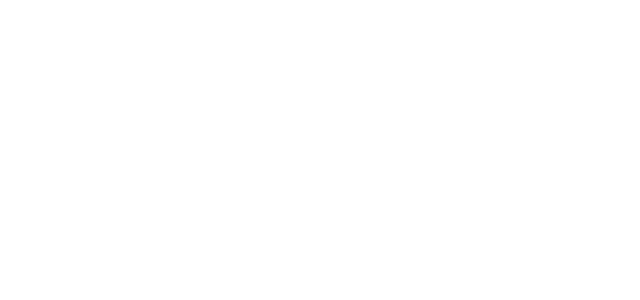
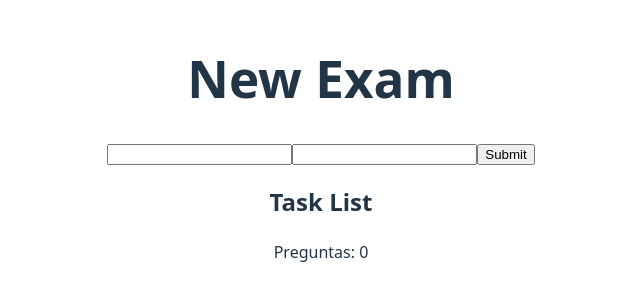
Before and after one commit to kicconsu/SQLExam, a React (Vite) app in the folder front/: page /ProfessorExam in a window 1280 px wide. Before the commit this address had no page. Shown: the part 260-560 px from the top of the page, without its empty margins (319-959 px from the left). Built offline with nearby package versions, Linux system fonts and the light colour scheme.

Commit message:
create an exam
oh god

```diff
--- a/front/src/main.jsx
+++ b/front/src/main.jsx
@@ -5,6 +5,7 @@
 import StudentLogin from './pages/StudentLogin.jsx'
 import ProfessorLogin from './pages/ProfessorLogin.jsx'
 import HomePageprofessor from './pages/HomePageProfessor.jsx'
+import ProfessorExam from './pages/ProfessorExam.jsx'
 import { BrowserRouter, Routes, Route} from 'react-router-dom'
 
 createRoot(document.getElementById('root')).render(
@@ -15,7 +16,7 @@
         <Route path="studentlogin" element={ <StudentLogin /> } />
         <Route path = "professorlogin" element ={ <ProfessorLogin />} />
         <Route path = "homeprofessor" element ={ <HomePageprofessor />} />
-
+        <Route path = "ProfessorExam" element ={ <ProfessorExam />} />
       </Routes>
     </BrowserRouter>
   </StrictMode>,
--- a/front/src/pages/HomePageProfessor.jsx
+++ b/front/src/pages/HomePageProfessor.jsx
@@ -16,6 +16,7 @@
       <h2>
         Tus proyectos
       </h2>
+      <ButtonRedirect to = "/professorexam" label ="Crear Examen" className = 'create-exam-button'/>
 
 
 
--- /dev/null
+++ b/front/src/pages/ProfessorExam.jsx
@@ -0,0 +1,86 @@
+import { useState } from "react";
+import "../CSS/ProfessorExam.css";
+
+export default function ProfessorExam() {
+  const [question, setQuestion] = useState("");
+  const [answer, setAnswer] = useState("");
+  const [list, setList] = useState([]);
+  const [editbtn, setEditbtn] = useState(false);
+
+  function addQuestion(e) {
+    e.preventDefault(); // evita que el form haga refresh
+
+    if (!question.trim() || !answer.trim()) {
+      alert("Please write question and answer");
+      return;
+    }
+
+    setList([...list, { q: question, a: answer }]);
+
+    setQuestion("");
+    setAnswer("");
+  }
+  function editItem(index) {
+    setEditingIndex(index); // guardar qué item editas
+    setQuestion(list[index].q);
+    setAnswer(list[index].a);
+}
+  function deleteItem(index) {
+    setList(list.filter((_, i) => i !== index));
+}
+
+  return (
+
+    <>
+      <h1 className="main-title">New Exam</h1>
+
+      <form onSubmit={addQuestion}>
+        <input
+          className="question-item"
+          value={question}
+          onChange={(e) => setQuestion(e.target.value)}
+        />
+
+        <input
+          className="answer-item"
+          value={answer}
+          onChange={(e) => setAnswer(e.target.value)}
+        />
+
+        <input type="submit" id="submit_button" value="Submit" />
+      </form>
+
+      <h2>Task List</h2>
+     <ul>
+  {list.map((item, index) => (
+    <li key={index}>
+      <label>
+        <span className="question-item">{item.q}</span>
+        <span className="answer-item">{item.a}</span>
+      </label>
+
+      <span
+  className="edit-btn"
+  onClick={() => {
+    const update = prompt("Edit question:", item.q);
+    const update2 = prompt("Edit answer:", item.a);
+    if (update !== null) {
+      const newList = [...list];
+      newList[index].q = update;
+      newList[index].a = update2;
+      setList(newList);
+    }
+  }}
+>
+  Edit
+</span>
+      <span className="delete-btn" onClick={() => deleteItem(index)}>Delete</span>
+    </li>
+  ))}
+</ul>
+      Preguntas: <span>{list.length}</span>
+    </>
+
+
+  );
+}
--- a/front/src/pages/ProfessorLogin.jsx
+++ b/front/src/pages/ProfessorLogin.jsx
@@ -19,7 +19,7 @@
       <p class="ProfessorLogin-paragraph">
         Lorem ipsum dolor sit amet, consectetur adipiscing elit.
       </p>
-      <form action="http://localhost:3000/api/log-prof" method="post">
+      <form action="http://localhost:3000/api/loginf" method="post">
         <label for="E-mail">E-mail:</label>
         <input type="text" id="E-mail" name="E-mail" required />
         <br />
@@ -35,11 +35,3 @@
     </>
   )
 }
-
-export function ProfessorPOST() {
-    return (
-        <div>
-            <h2>Professor POST</h2>
-        </div>
-    )
-}
```
Also changed, not shown: front/src/CSS/ProfessorExam.css (added).
